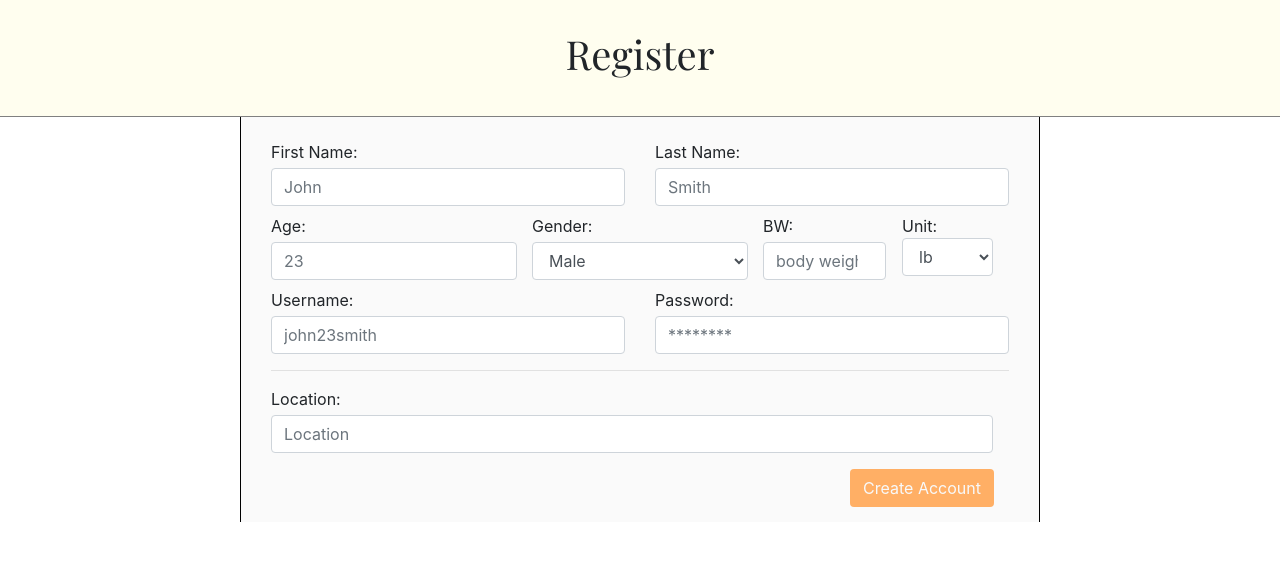
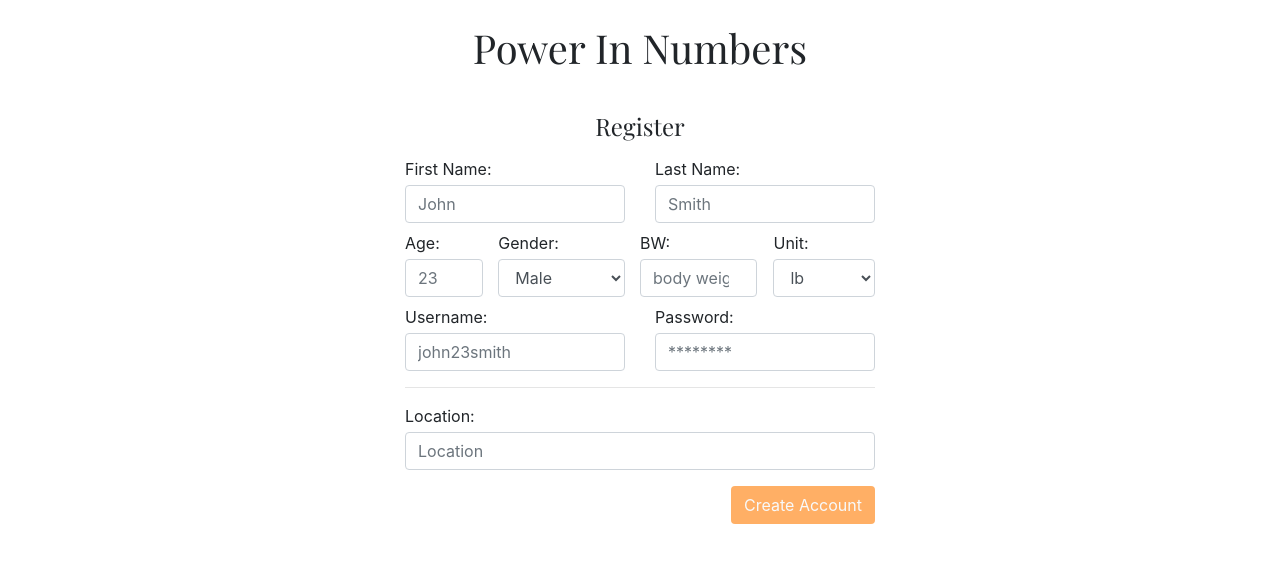
Before and after one commit to Fordalex/power-in-numbers, a Flask app: page /register in a window 1280 px wide. Shown: the top 563 px of the page. Run offline with Flask 2, Linux system fonts and the light colour scheme; some libraries are stand-ins or nearby versions.

Commit message:
added the first and last name to the register_insert, cleaned up the form for registering

```diff
--- a/app.py
+++ b/app.py
@@ -43,17 +43,19 @@ def register_insert():
             hashpass = sha256_crypt.encrypt(request.form['password'])
             username = request.form['username']
             age = request.form['age']
+            first_name = request.form['first_name']
+            last_name = request.form['last_name']
             gender = request.form['gender']
             body_weight = request.form['body_weight']
             bw_unit = request.form['bw_unit']
             location = request.form['location']
-            users.insert_one({'username' : username, 'password' : hashpass, 'age': age, 'gender': gender, 'bodyweight': body_weight, 'bw_unit': bw_unit, 'location': location})
+            users.insert_one({'username' : username, 'password' : hashpass, 'age': age, 'gender': gender, 'bodyweight': body_weight, 'bw_unit': bw_unit, 'location': location, 'first_name': first_name, 'last_name': last_name})
             session['username'] = request.form['username']
             return redirect(url_for('home'))
 
         return render_template('index.html')
 
-    return render_template('home.html')
+    return render_template('index.html')
 
 @app.route('/login', methods=['POST'])
 def login():
@@ -74,6 +76,15 @@ def add_unit():
     res = make_response(redirect(url_for('home')))
     res.set_cookie('unit', unitValue)
     return res
+
+@app.route('/add_session')
+def add_session():
+    currentUser = session['username']
+    users = mongo.db.users
+    login_user = users.find_one({'username' : currentUser})
+    return render_template('addsession.html', user=login_user)
+
+##########################################
 
 @app.route('/insert_session', methods=['POST'])
 def insert_session():
@@ -119,14 +130,18 @@ def insert_session():
     sessions.insert_one(sessionDict)
     return redirect(url_for('home'))
 
+############################################
+
 @app.route('/delete_session/<session_id>')
 def delete_session(session_id):
     mongo.db.sessions.remove({'_id': ObjectId(session_id)})
     return redirect(url_for('home'))
 
-@app.route('/users_details')
-def users_details():
-    return render_template('addsession.html')
+
+@app.route('/logout')
+def logout():
+    session.clear()
+    return redirect(url_for('index'))
 
 if __name__ == '__main__':
     app.secret_key = 'mysecret'
--- a/static/css/style.css
+++ b/static/css/style.css
@@ -65,6 +65,10 @@ p, a, td, th, option {
   max-width: 400px;
 }
 
+.register-width {
+  max-width: 500px;
+}
+
 .above-navigation {
   background-color: #494949;
   color: #ffaf65;
--- a/static/css/style.scss
+++ b/static/css/style.scss
@@ -72,6 +72,14 @@ p,a,td,th,option {
     max-width: 400px;
 }
 
+// register.html
+
+.register-width {
+    max-width:500px;
+}
+
+
+
 // base.html
 
 .above-navigation {
--- a/templates/base.html
+++ b/templates/base.html
@@ -29,7 +29,7 @@
           <a class="nav-link" href="{{url_for('home')}}">Home</a>
         </li>
         <li class="nav-item">
-          <a class="nav-link text-light" href="{{ url_for('users_details') }}">Add A Session</a>
+          <a class="nav-link text-light" href="{{ url_for('add_session') }}">Add A Session</a>
         </li>
         <li class="nav-item active">
           <a class="nav-link" href="#">Training Plans</a>
@@ -42,6 +42,9 @@
         </li>
         <li class="nav-item">
           <a class="nav-link text-light" href="">Add A Personal Best</a>
+        </li>
+        <li class="nav-item">
+          <a class="nav-link text-light" href="{{ url_for('logout') }}">Log out</a>
         </li>
       </ul>
     </div>
--- a/templates/register.html
+++ b/templates/register.html
@@ -14,11 +14,14 @@
 </head>
 
 <body>
-<div class="title-container">
-    <h1 class="text-center">Register</h1>
+    <div class="row m-0 p-0 d-flex justify-content-center">
+        <div class="register-width">
+            <div class="col-12 d-flex justify-content-center">
+                <div>
+                    <h1 class="text-center my-4">Power In Numbers</h1>
                 </div>
-<div class="page-wrapper">
-    <div class="page-container">
+            </div>
+            <h4 class="text-center my-3">Register</h4>
             <form action="{{ url_for('register_insert') }}" method="POST" class="container-fluid">
                 <div class="row my-2 p-0">
                     <div class="col-12 col-lg-6">
@@ -31,7 +34,7 @@
                     </div>
                 </div>
                 <div class="row m-0 p-0">
-                <div class="col-4 p-0">
+                    <div class="col-2 p-0">
                         <label class="mb-1" for="exampleFormControlSelect1">Age:</label>
                         <input type="number" class="form-control" placeholder="23" name="age">
                     </div>
@@ -42,13 +45,13 @@
                             <option>Female</option>
                         </select>
                     </div>
-                <div class="col-2 p-0">
+                    <div class="col-3 p-0">
                         <label class="mb-1" for="exampleFormControlSelect1">BW:</label>
                         <input type="number" class="form-control" placeholder="body weight" name="body_weight">
                     </div>
-                <div class="col-2 m-0 px-3 p-0">
-                    <labe class="m-0 mb-1 p-0">Unit:</labe class="m-0 p-0">
-                    <select  class="form-control" name="bw_unit">
+                    <div class="col-3 m-0 pl-3 pr-0">
+                        <label class="mb-1 p-0">Unit:</label>
+                        <select class="form-control" name="bw_unit">
                             <option>lb</option>
                             <option>kg</option>
                         </select>
@@ -66,19 +69,21 @@
                 </div>
                 <hr>
                 <div class="row m-0 p-0">
-                <div class="col-12 p-0 pr-3">
+                    <div class="col-12 p-0">
                         <label class="mb-1" for="exampleFormControlSelect1">Location:</label>
                         <input class="form-control" placeholder="Location" name="location">
                     </div>
                 </div>
                 <div class="row m-0 p-0">
-                <div class="col-12 d-flex justify-content-end mt-3">
-                    <a href="{{ url_for('register_insert') }}"></a><button class="btn main-colour text-light">Create Account</button>
+                    <div class="col-12 p-0 d-flex justify-content-end mt-3">
+                        <a href="{{ url_for('register_insert') }}"></a><button class="btn main-colour text-light">Create
+                            Account</button>
                     </div>
                 </div>
             </form>
         </div>
     </div>
+
     <script src="https://cdnjs.cloudflare.com/ajax/libs/jquery/3.4.1/jquery.min.js"
         integrity="sha256-CSXorXvZcTkaix6Yvo6HppcZGetbYMGWSFlBw8HfCJo=" crossorigin="anonymous"></script>
     <script src="https://cdn.jsdelivr.net/npm/popper.js@1.16.0/dist/umd/popper.min.js"
```
Also changed, not shown: templates/addsession.html (+11 -14 lines), 1 other file. Lines whose indentation alone changed are shown as unchanged.
